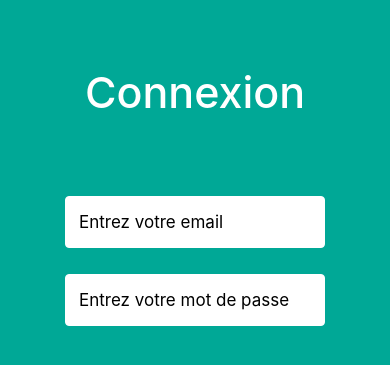
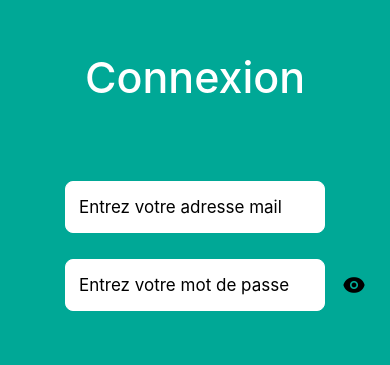
Before and after one commit to TheoSoko/birdLandMobile, a React Native app: screen /Login in a window 390 px wide. Shown: the part 205-570 px from the top of the page. Built offline with nearby package versions, Linux system fonts and the light colour scheme.

Commit message:
Fonction de connexion avec vérifications, bouton cacher le mdp, composant input, messages d'erreurs etc. Tout complet.

```diff
--- /dev/null
+++ b/components/CustomInput.tsx
@@ -0,0 +1,88 @@
+import {TextInput, StyleSheet } from 'react-native';
+
+type KeyboardTypeOptions = (
+  'default' |
+  'numeric' |
+  'email-address' |
+  "ascii-capable" |
+  'numbers-and-punctuation' |
+  'url' |
+  'number-pad' |
+  'phone-pad' |
+  'name-phone-pad' |
+  'decimal-pad' |
+  'twitter' |
+  'web-search' |
+  'visible-password'
+)
+
+type textContentTypeoptions = (
+  'none' |
+  'URL' |
+  'addressCity' |
+  'addressCityAndState' |
+  'addressState' |
+  'countryName' |
+  'creditCardNumber' |
+  'emailAddress' |
+  'familyName' |
+  'fullStreetAddress' |
+  'givenName' |
+  'jobTitle' |
+  'location' |
+  'middleName' |
+  'name' |
+  'namePrefix' |
+  'nameSuffix' |
+  'nickname' |
+  'organizationName' |
+  'postalCode' |
+  'streetAddressLine1' |
+  'streetAddressLine2' |
+  'sublocality' |
+  'telephoneNumber' |
+  'username' |
+  'password'
+)
+
+
+type inputProps = {
+    onBlur?(): void
+    onChangeText?(string: string): void
+    placeholder?: string
+    value?: string
+    keyboardType?: KeyboardTypeOptions
+    textContentType?: textContentTypeoptions
+    secureTextEntry?: boolean
+}
+
+
+export default function CustomInput(props: inputProps) {
+
+  return (
+    <TextInput onBlur={() => props.onBlur ? props.onBlur() : null}
+              onChangeText={(text)=> props.onChangeText ? props.onChangeText(text) : null}
+              style={[styles.textInput]}
+              placeholder={props.placeholder}
+              value={props.value}
+              keyboardType={props.keyboardType ? props.keyboardType : 'default'}
+              textContentType={props.textContentType ? props.textContentType : 'none'}
+              secureTextEntry={props.secureTextEntry === undefined ? false : props.secureTextEntry}
+              />
+
+  );
+}
+
+const styles = StyleSheet.create({
+    textInput:{
+      paddingVertical: 15,
+      borderRadius: 8,
+      borderColor: 'white',
+      borderWidth: 1.2,
+      width: 260,
+      marginVertical: 13,
+      paddingStart: 13,
+      backgroundColor: 'white',
+      fontSize: 17,
+  },
+})
--- a/screens/Login.tsx
+++ b/screens/Login.tsx
@@ -2,7 +2,10 @@ import { useState, useEffect } from 'react';
 import { StyleSheet, Text, View, TouchableOpacity, TextInput } from 'react-native';
 import type { NativeStackScreenProps } from '@react-navigation/native-stack';
 import {RootStackParamList} from '../types'
+import { AntDesign } from '@expo/vector-icons';
 import validator from 'validator';
+import Button from '../components/Button'
+import CustomInput from '../components/CustomInput'
 
 type LoginProps = NativeStackScreenProps<RootStackParamList, 'Login'>
 
@@ -12,54 +15,57 @@ export default function Login({route, navigation}:LoginProps) {
     const [password, setPassword] = useState<string|undefined>()
     const [checkEmail, setCheckEmail] = useState<boolean|undefined>()
     const [checkPassword, setCheckpassword] = useState<boolean|undefined>()
+    const [hidePassword, setHidePassword] = useState<boolean>(true)
 
     const errorEmail = 'Veuillez rentrer un adresse mail valide'
-    const successEmail = 'C\'est bon pour l\'email'
-    const errorPassword = 'Veuilez rentrer un mot de passe valide'
-    const successPassword = 'C\'est bon pour le mot de passe'
+    const errorPassword = 'Le mot de passe doit contenir au moins 8 huit caractères, dont une lettre, une majuscule, un chiffre et un caractère spécial'
 
-    useEffect(() => {
-        if (email) {
+    function checkField(fieldName: string):void{
+        if (fieldName == 'email') {
+            if (email && email.length > 0) {
                 if (validator.isEmail(email)){
                     setCheckEmail(true)
                 } else {
                     setCheckEmail(false)
                 }
             }
-        if (password) {
+        } else if (fieldName == 'password') {
+            if (password && password.length > 0) {
                 if (validator.isStrongPassword(password)){
                     setCheckpassword(true)
                 } else {
                     setCheckpassword(false)
                 }
             }
-      });
+        }
+    }
 
     function displayEmailMessage(){
         let message
-        if (checkEmail === true) {
-            message = <View><Text style={{fontSize: 20, fontWeight: '600'}}>{successEmail}</Text></View>
-        }
-        if (checkEmail === false) {
-            message = <View><Text style={{fontSize: 20, fontWeight: '600', color:'red'}}>{errorEmail}</Text></View>
-        }
-        if (!checkEmail) {
+        if (checkEmail === undefined || (email !== undefined && email.length === 0)){
             message = null
+        } else if(checkEmail === false) {
+            message = <View><Text style={{fontSize: 20, fontWeight: '600', color:'#6d1111'}}>{errorEmail}</Text></View>
         }
         return message
     }
     function displayPasswordMessage(){
         let message
-        if (checkPassword === true) {
-            message = <View><Text style={{fontSize: 20, fontWeight: '600'}}>{successPassword}</Text></View>
-        }
-        if (checkPassword === false) {
-            message = <View><Text style={{fontSize: 20, fontWeight: '600', color:'red'}}>{errorPassword}</Text></View>
-        }
-        if (!checkPassword) {
+        if (checkPassword === undefined || (password !== undefined && password.length === 0)){
             message = null
+        } else if (checkPassword === false) {
+            message = <View style={{marginHorizontal: 28}}><Text style={{fontSize: 20, fontWeight: '600', color:'#6d1111'}}>{errorPassword}</Text></View>
         }
         return message
+    }
+    function displayLoginButton(){
+        let button
+        if (checkEmail === true && checkPassword === true){
+            button = <Button outline={true} text='Me connecter' touchEvent={() => 'lol'}/>
+        } else {
+            button = null
+        }
+        return button
     }
 
 
@@ -69,10 +75,31 @@ export default function Login({route, navigation}:LoginProps) {
             <Text style={styles.mainTitle}>Connexion</Text>
         </View>
         <View style={styles.inputBloc}>
-            <TextInput onBlur={(event) => setEmail(event.nativeEvent.text)} style={styles.textInput} placeholder='Entrez votre email' value={email} keyboardType='email-address' textContentType='emailAddress'/>
+
+            <CustomInput onBlur={() => checkField('email')}
+                        onChangeText={(text)=> setEmail(text)}
+                        placeholder='Entrez votre adresse mail'
+                        value={email} keyboardType='email-address'
+                        textContentType='emailAddress'/>
+
             {displayEmailMessage()}
-            <TextInput onBlur={(event) => setPassword(event.nativeEvent.text)} style={styles.textInput} placeholder='Entrez votre mot de passe' value={password} textContentType='password'/>
+
+            <View style={styles.passwordContainer}>
+                <CustomInput onBlur={() => checkField('password')}
+                            onChangeText={(text)=> setPassword(text)}
+                            placeholder='Entrez votre mot de passe'
+                            value={password}
+                            textContentType='password'
+                            secureTextEntry = {hidePassword}
+                            />
+                <AntDesign onPress={() => setHidePassword(hidePassword ? false : true)} name="eye" size={24} color="black" style={styles.eyeIcon}/>
+            </View>
+
             {displayPasswordMessage()}
+
+            <View style={styles.buttonView}>
+                {displayLoginButton()}
+            </View>
         </View>
     </View>
   );
@@ -98,7 +125,7 @@ const styles = StyleSheet.create({
       },
       textInput:{
         paddingVertical: 15,
-        borderRadius: 4,
+        borderRadius: 8,
         borderColor: 'white',
         borderWidth: 1.2,
         width: 260,
@@ -109,5 +136,18 @@ const styles = StyleSheet.create({
     },
     inputBloc: {
         marginBottom: 30,
+        alignItems: 'center',
+        justifyContent: 'center',
+    },
+    buttonView: {
+        marginTop: 29,
+    },
+    passwordContainer: {
+        flexDirection: 'row',
+        alignItems: 'center',
+        width: 260,
+    },
+    eyeIcon: {
+        paddingLeft: 17,
     }
 })
```
Lines whose indentation alone changed are shown as unchanged.
